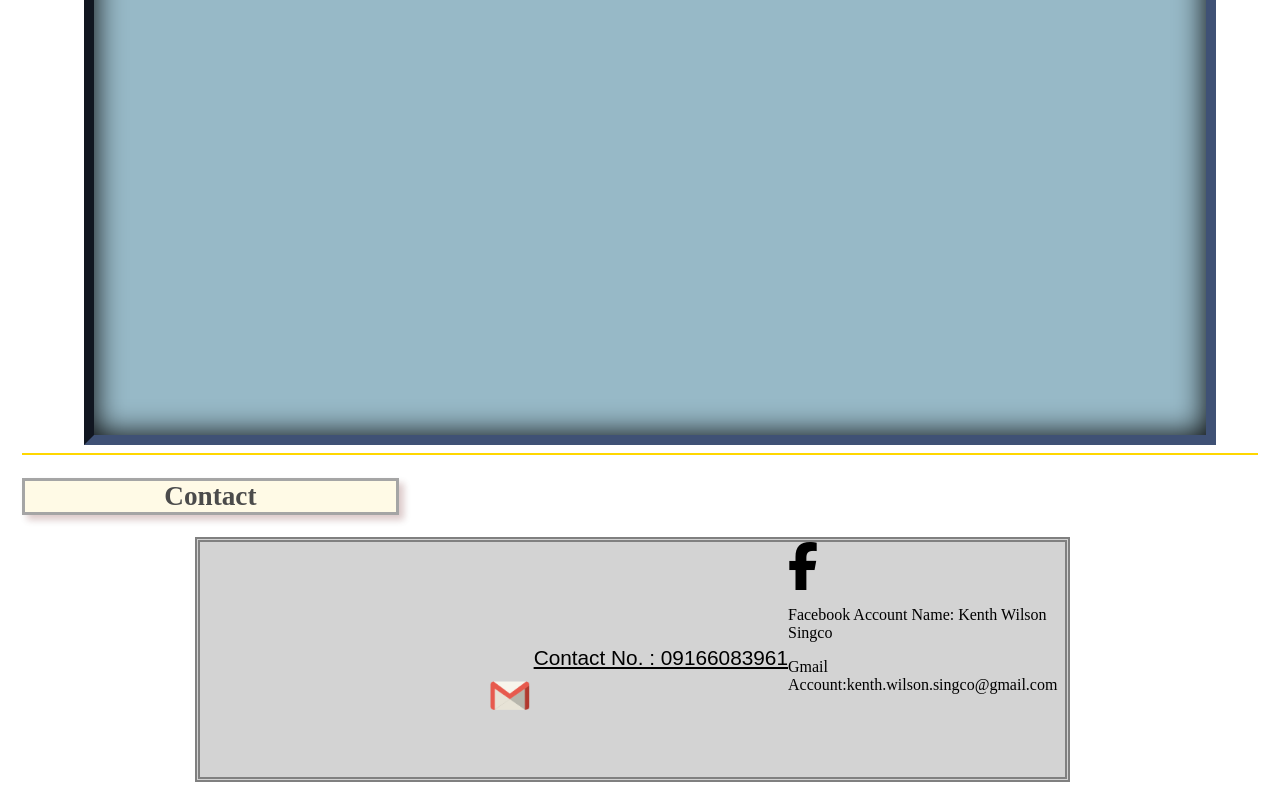
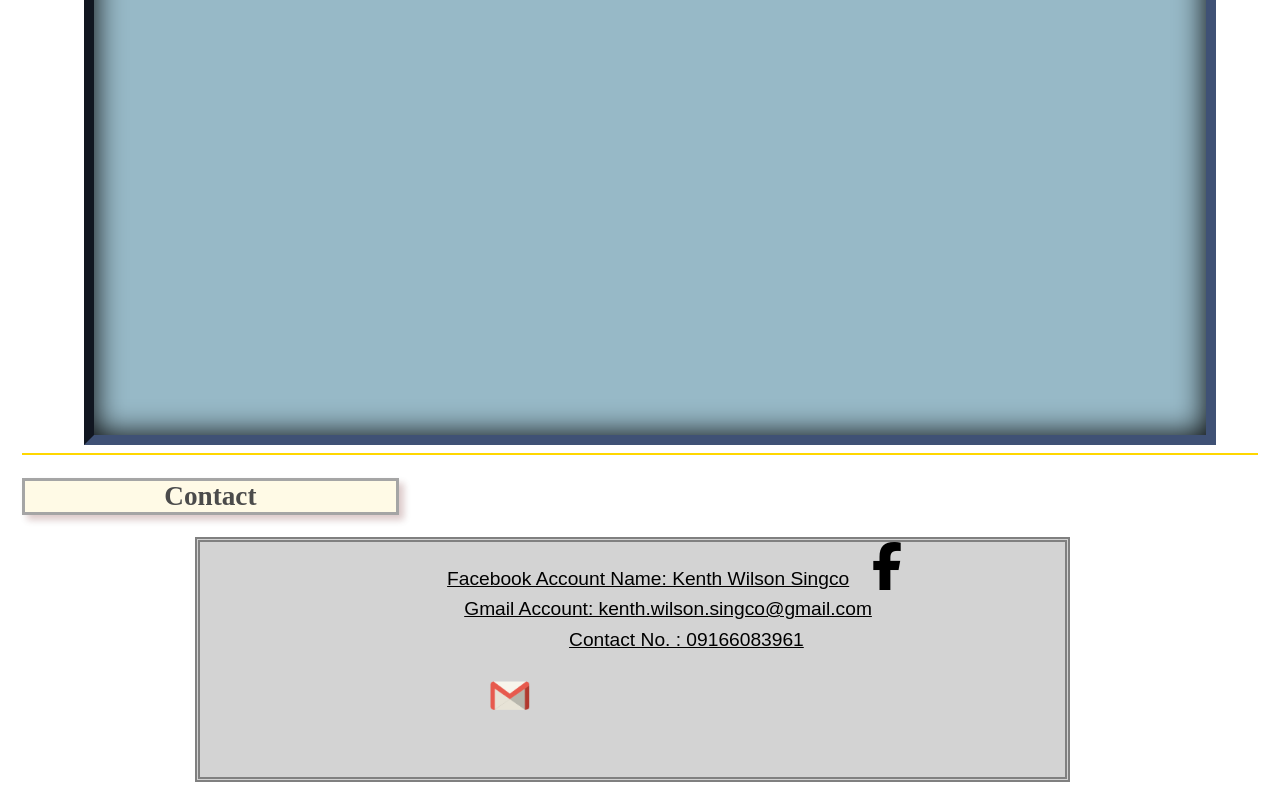
Before and after one commit to kenth5/Kenth_Singco_PersonalWebsite, a plain HTML site: page index.html in a window 1280 px wide. Shown: the part 2262-3062 px from the top of the page. Drawn offline with Linux system fonts and the light colour scheme.

Commit message:
gmail and fb aligned

```diff
--- a/index.html
+++ b/index.html
@@ -93,9 +93,10 @@
             <div class="contacts">
                 <i class="fa fa-facebook fa-3x" aria-hidden="true" ></i>
                 <img id="gmail" src="images/gmail-icon-vector-520x245.png" width="100px"/>
+                <p id="Fbname">Facebook Account Name: Kenth Wilson Singco</p>
+                <p id="gmailacc">Gmail Account: kenth.wilson.singco@gmail.com</p>
                 <p id="CN">Contact No. : 09166083961</p>
-                <p id="Fbname">Facebook Account Name: Kenth Wilson Singco</p>
-                <p id="gmailacc">Gmail Account:kenth.wilson.singco@gmail.com</p>
+
             </div>
 
         </div>
--- a/styles.css
+++ b/styles.css
@@ -296,12 +296,30 @@ ud li{
     margin-top: 15%;
 }
 
+#Fbname{
+    float: left;
+    font-family: "Arial";
+    margin-top: 3%;
+    margin-left: -13%;
+    font-size: 120%;
+    text-decoration: underline;
+}
+
+#gmailacc{
+    float: left;
+    font-family: "Arial";
+    margin-top: 6.5%;
+    margin-left: -44.5%;
+    font-size: 120%;
+    text-decoration: underline;
+}
+
 #CN{
     float: left;
     font-family: "Arial";
-    margin-top: 12%;
-    margin-left: -3%;
-    font-size: 130%;
+    margin-top: 10%;
+    margin-left: -35%;
+    font-size: 120%;
     text-decoration: underline;
 }
 
```
